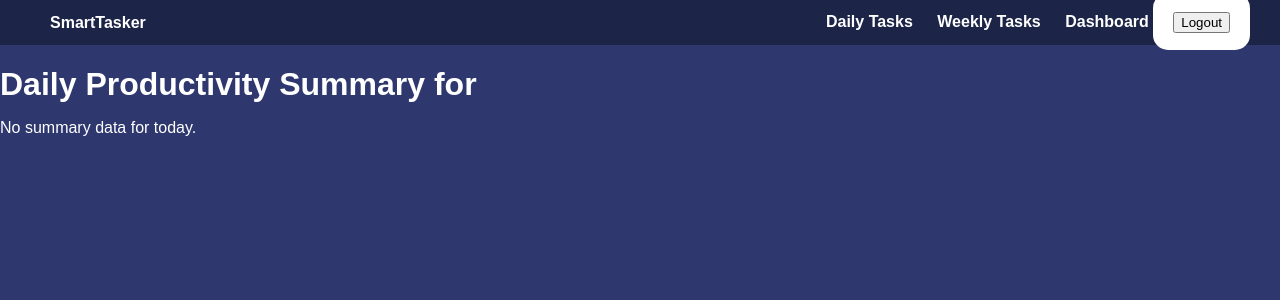
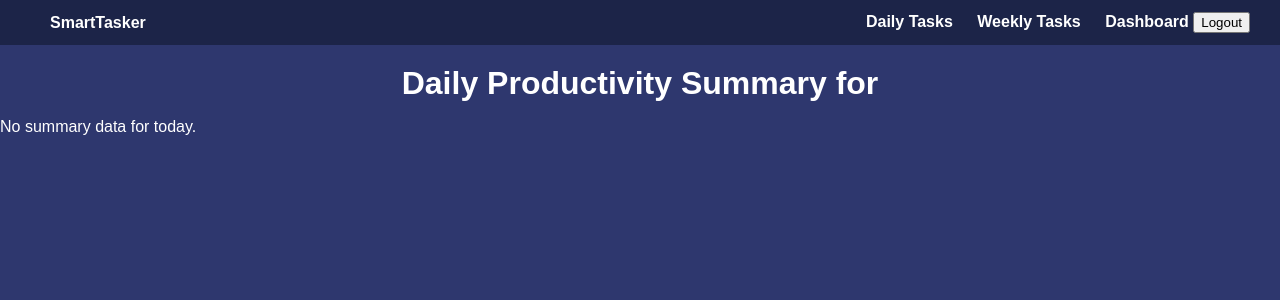
Before and after one commit to dianabalt/SmartTasker, a Django app: page /dashboard/ in a window 1280 px wide. Shown: the top 300 px of the page. Run offline with Django 5.2, Linux system fonts and the light colour scheme; data that the repository does not hold is empty.

Commit message:
center title, adjust margins, and improve task card appearance

```diff
--- a/dashboard/templates/dashboard/home.html
+++ b/dashboard/templates/dashboard/home.html
@@ -4,6 +4,13 @@
     <title>Dashboard - Daily Productivity</title>
     <script src="https://cdn.jsdelivr.net/npm/chart.js"></script>
     <style>
+        .title{
+            text-align: center;
+            margin-top: 20px;
+            color: white
+
+        }
+
         body {
             background-color: #2e376e;
             color: white;
@@ -41,14 +48,6 @@
 
         .delete-btn {
             background-color: #ff4d4d;
-        }
-
-        form {
-            background-color: #ffffff;
-            color: #000;
-            border-radius: 15px;
-            padding: 20px;
-            margin: 20px 0;
         }
 
         .task-card {
@@ -195,7 +194,7 @@
         </form>
     </div>
 </div>
-    <h1>Daily Productivity Summary for {{ summary.date }}</h1>
+    <h1 class="title">Daily Productivity Summary for {{ summary.date }}</h1>
 
     {% if summary %}
     <ul>
```
Also changed, not shown: other parts of dashboard/templates/dashboard/home.html (+1 -2 lines).
